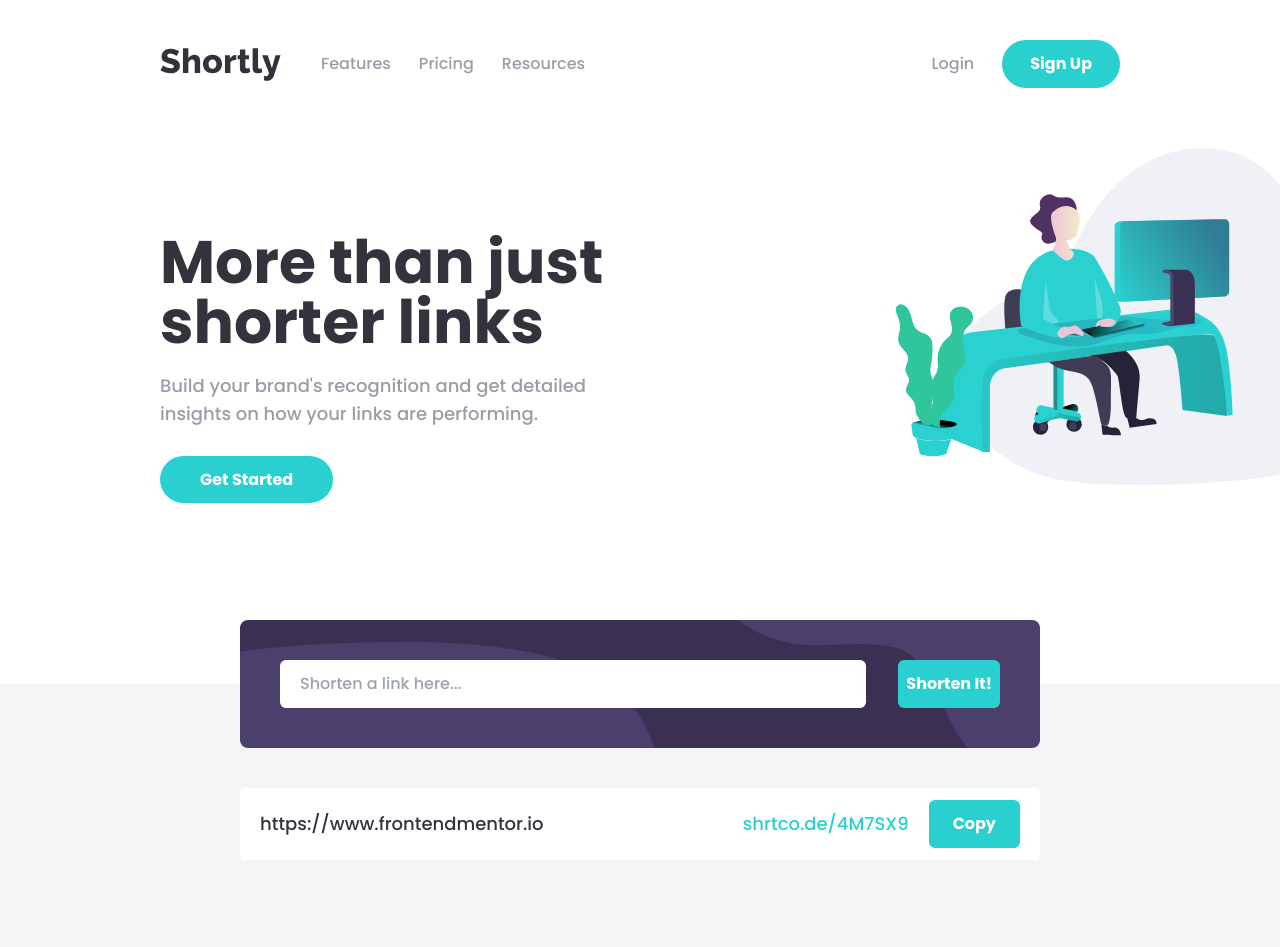
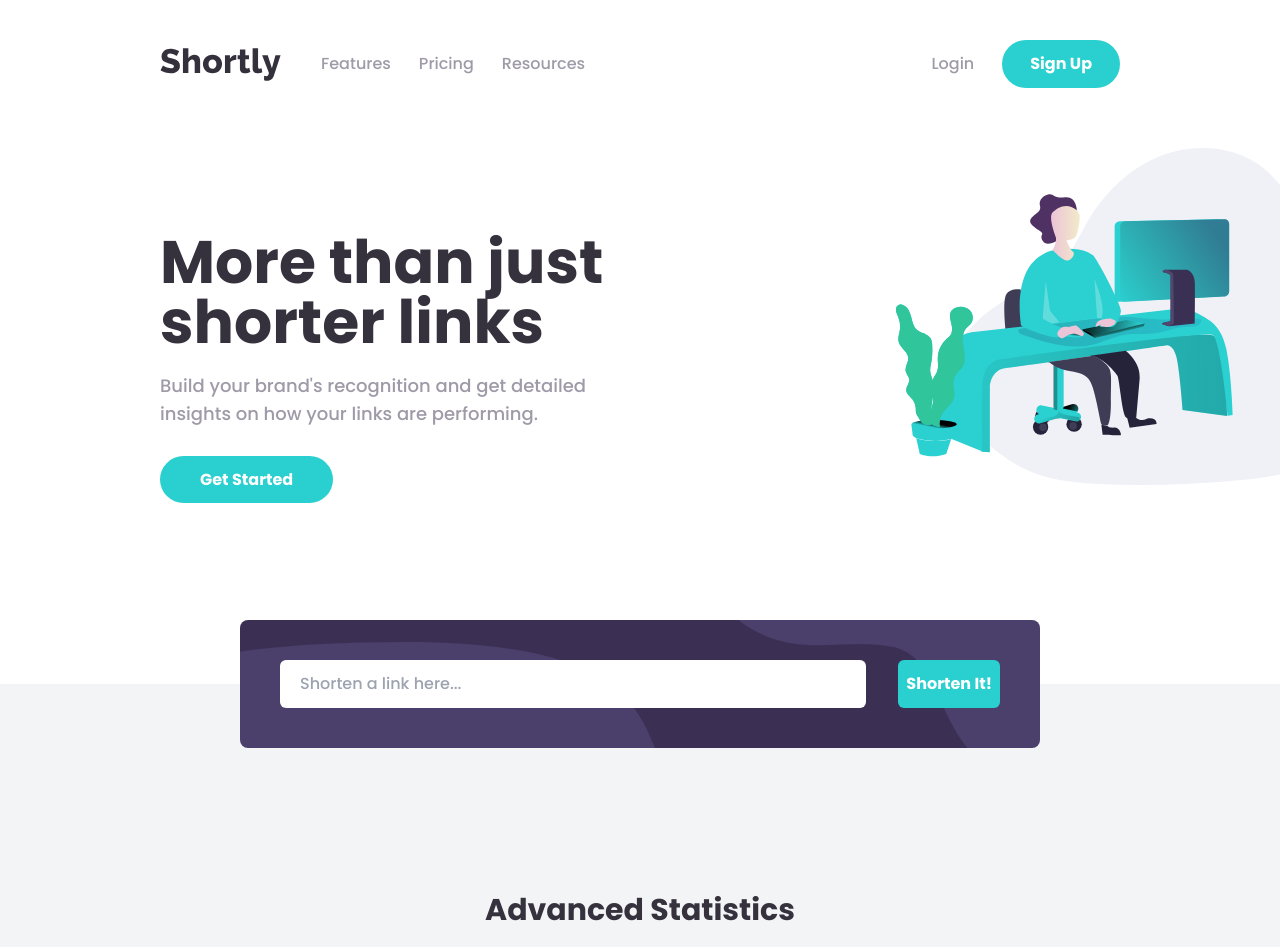
Before and after one commit to KevinPadi/url-shortening-app, a React (Vite) app: page / in a window 1280 px wide. Shown: the top 947 px of the page. Built offline with nearby package versions, Linux system fonts and the light colour scheme.

Commit message:
feat: added links item

```diff
--- a/src/components/InputSection.jsx
+++ b/src/components/InputSection.jsx
@@ -1,18 +1,36 @@
-import { useState } from 'react'
-import Button from './Button'
+import { useState, useEffect } from 'react'
+import { v4 as uuidv4 } from 'uuid'
+import LinksItem from './LinksItem'
 
 function InputSection () {
   const [query, setQuery] = useState('')
   const [data, setData] = useState(null)
+  const [links, setLinks] = useState([])
 
   const handleClick = () => {
     query
       ? fetch(`https://api.shrtco.de/v2/shorten?url=${query}`)
         .then((res) => res.json())
-        .then((data) => setData(data.result.short_link))
-        .then(console.log(data))
+        .then((data) => setData(data))
       : console.log('no hay url')
   }
+
+  const onDelete = (id) => {
+    const newLinks = [...links]
+    const link = newLinks.find((link) => link.id === id)
+    const i = newLinks.indexOf(link)
+    newLinks.splice(i, 1)
+    setLinks(newLinks)
+  }
+
+  useEffect(() => {
+    if (data) {
+      const newData = data
+      const newLinks = [...links, { shortLink: newData.result.full_short_link, originalLink: newData.result.original_link, id: uuidv4() }]
+      setLinks(newLinks)
+      console.log(newLinks)
+    }
+  }, [data])
 
   return (
     <div className='w-full max-w-sm md:max-w-none mx-auto px-6 lg:px-20 xl:px-20'>
@@ -20,16 +38,11 @@ function InputSection () {
         <input value={query} onChange={e => { setQuery(e.target.value) }} type='text' className='w-full xl:w-[900px] text-sm md:text-base px-2 md:px-5 py-3 bg-white rounded-md focus:outline focus:outline-offset-0 focus:outline-2 focus:outline-GrayishViolet' placeholder='Shorten a link here...' />
         <button onClick={handleClick} className='py-3 bg-Cyan text-white font-bold hover:bg-Cyan/80 hover:transition-colors duration-100 rounded-md w-full md:w-40'>Shorten It!</button>
       </div>
-      <div className='flex flex-col gap-3'>
-        <div className='text-left md:px-5 py-3 flex flex-col md:flex-row justify-between md:items-center bg-white rounded-md divide-y-[0.5px] md:divide-none divide-Gray/40'>
-          <div className='px-3 pb-3 md:px-0 md:pb-0'>
-            <p className='text-VeryDarkBlue text-sm md:text-base lg:text-lg'>https://www.frontendmentor.io</p>
-          </div>
-          <div className='px-3 pt-3 md:px-0 md:pt-0 flex flex-col md:flex-row text-center md:justify-between md:items-center gap-2 md:gap-5 w-full md:w-auto'>
-            <p className='text-Cyan text-sm md:text-base lg:text-lg text-left'>shrtco.de/4M7SX9</p>
-            <Button label='Copy' rounded='rounded-md' width='px-6 py-2' />
-          </div>
-        </div>
+      <div className='flex flex-col gap-3 max-h-[320px] md:max-h-60 overflow-y-scroll'>
+        {data
+          ? links.map((links) => (<LinksItem links={links} onDelete={onDelete} key={links.id} />))
+          : null}
+
       </div>
     </div>
   )
```
